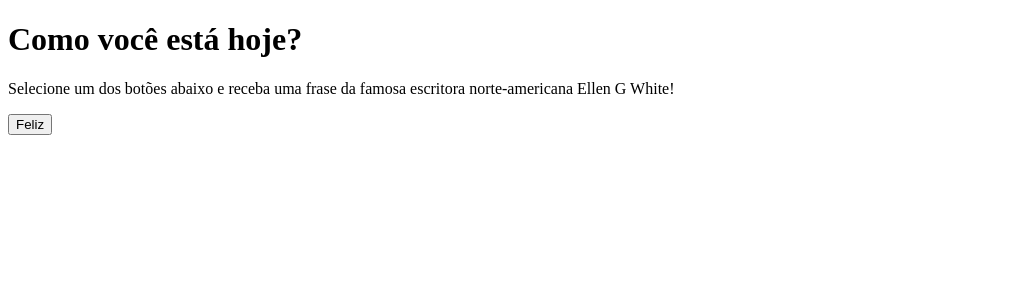
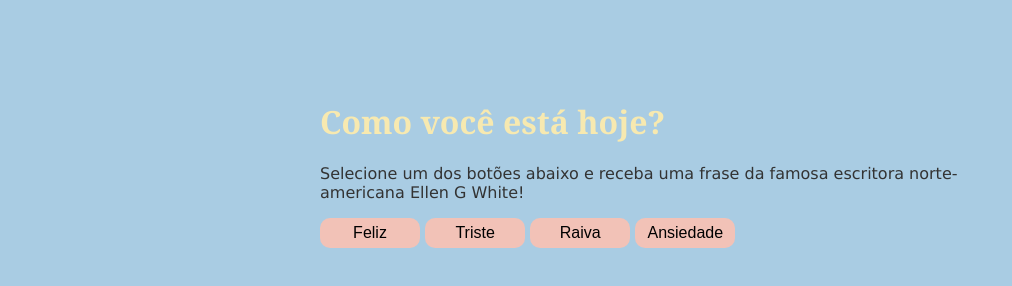
Before and after one commit to juliakuroishi/minha-trilha, a plain HTML site: page Imersão DEV Alura/projeto 2/index.html in a window 1280 px wide. Shown: the whole page, without its empty margins (0-1012 px from the left). Drawn offline with Linux system fonts and the light colour scheme.

Commit message:
alteracoes projeto alura

```diff
--- a/Imersão DEV Alura/projeto 2/index.html
+++ b/Imersão DEV Alura/projeto 2/index.html
@@ -1,16 +1,22 @@
 <!DOCTYPE html>
 <html lang="en">
+
 <head>
     <meta charset="UTF-8">
     <meta name="viewport" content="width=device-width, initial-scale=1.0">
     <title>Frase Motivacional</title>
     <link rel="stylesheet" href="styles.css">
 </head>
+
 <body>
-
-    <h1>Como você está hoje?</h1>
-    <p>Selecione um dos botões abaixo e receba uma frase da famosa escritora norte-americana Ellen G White!</p>
-    <button id="botao-feliz" onclick="pesquisar()">Feliz</button>
+    <div class="parte-principal">
+        <h1>Como você está hoje?</h1>
+        <p>Selecione um dos botões abaixo e receba uma frase da famosa escritora norte-americana Ellen G White!</p>
+        <button id="botao-feliz" onclick="pesquisar()">Feliz</button>
+        <button id="botao-feliz" onclick="pesquisar()">Triste</button>
+        <button id="botao-feliz" onclick="pesquisar()">Raiva</button>
+        <button id="botao-feliz" onclick="pesquisar()">Ansiedade</button>
+    </div>
 
     <section id="resposta">
 
@@ -20,4 +26,5 @@
     <script src="./app.js"></script>
     <script src="./dados.js"></script>
 </body>
+
 </html>
--- a/Imersão DEV Alura/projeto 2/styles.css
+++ b/Imersão DEV Alura/projeto 2/styles.css
@@ -0,0 +1,25 @@
+body {
+    background-color: #A9CCE3;
+    color: #333;
+    font-family: Verdana, Geneva, Tahoma, sans-serif;
+    width: 50%;
+    margin: 100px auto;
+}
+
+h1 {
+    color: #F7E9B0;
+    font-family: Cambria, Cochin, Georgia, Times, 'Times New Roman', serif;
+}
+
+button {
+    background-color: #F2C2B7;
+    color: #000;
+    border-radius: 10px;
+    border: none;
+    width: 100px;
+    height: 30px;
+    padding: 5px;
+    font-size: 16px;
+    font-weight: 500;
+
+}
```
